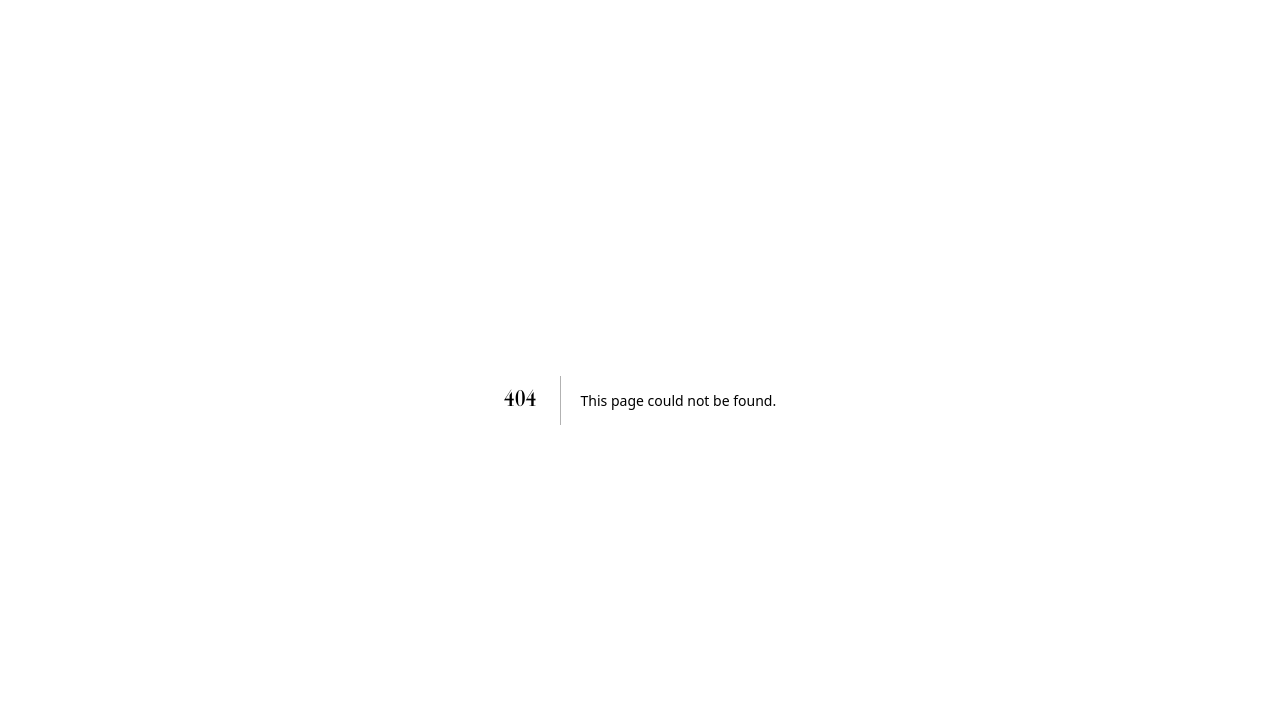
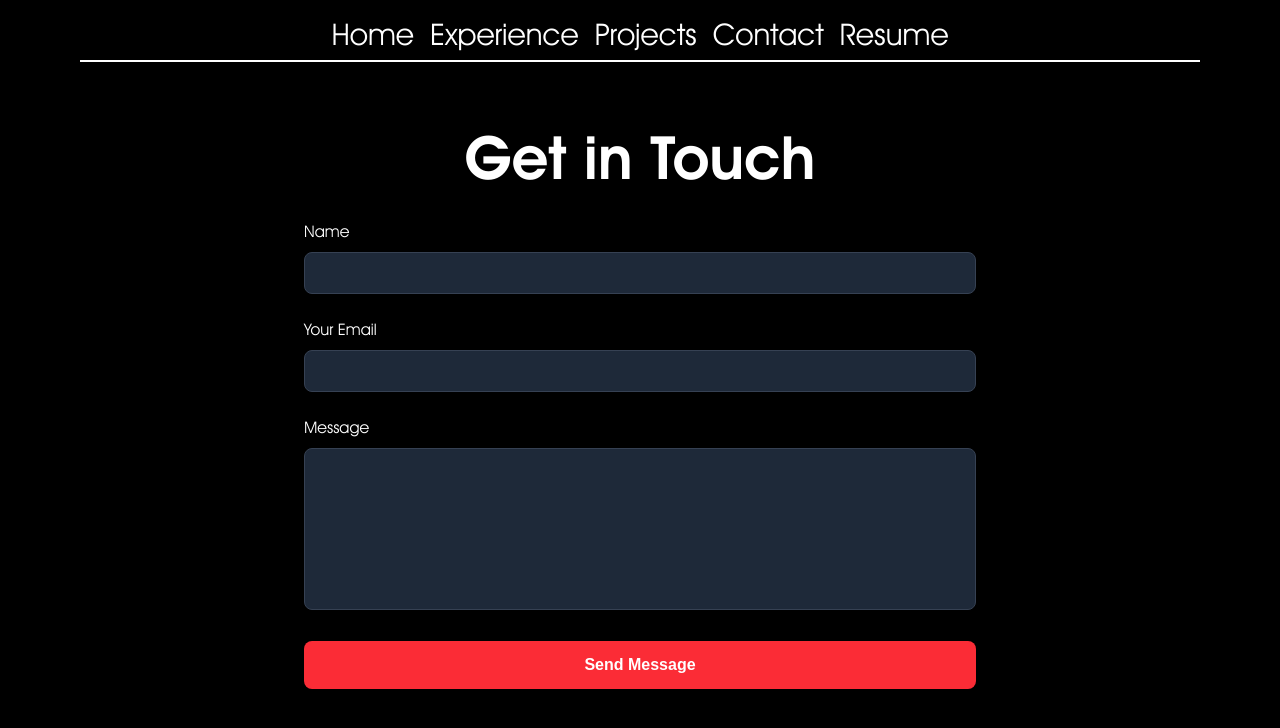
Before and after one commit to greg-chang/personal-site, a Next.js app: page /contact in a window 1280 px wide. Before the commit this address had no page. Shown: the top 728 px of the page. Built offline with nearby package versions, Linux system fonts and the light colour scheme.

Commit message:
added contact page

```diff
--- /dev/null
+++ b/next.config.js
@@ -0,0 +1,9 @@
+/** @type {import('next').NextConfig} */
+const nextConfig = {
+    env: {
+        EMAIL_USER: process.env.EMAIL_USER,
+        EMAIL_PASS: process.env.EMAIL_PASS,
+    },
+}
+
+module.exports = nextConfig
--- a/next.config.mjs
+++ b/next.config.mjs
@@ -6,6 +6,10 @@ const nextConfig = {
             use: 'raw-loader'
         });
         return config;
+    },
+    env: {
+        EMAIL_USER: process.env.EMAIL_USER,
+        EMAIL_PASS: process.env.EMAIL_PASS
     }
 };
 
--- a/package.json
+++ b/package.json
@@ -13,6 +13,7 @@
     "framer-motion": "^12.5.0",
     "lucide-react": "^0.479.0",
     "next": "15.2.1",
+    "nodemailer": "^7.0.2",
     "raw-loader": "^4.0.2",
     "react": "^19.0.0",
     "react-dom": "^19.0.0",
--- a/src/app/about/page.js
+++ /dev/null
@@ -1,12 +0,0 @@
-import '@/app/globals.css';
-import Header from '../components/header';
-import { motion, useScroll, useAnimationControls } from 'framer-motion';
-
-export default function About() {
-    return (
-        <div>
-            <Header />
-            <h1>About</h1>
-        </div>
-    );
-}
--- /dev/null
+++ b/src/app/api/contact/route.js
@@ -0,0 +1,54 @@
+import nodemailer from 'nodemailer';
+
+export async function POST(req) {
+    try {
+        const { name, email, message } = await req.json();
+        console.log('Received form data:', { name, email, message }); // Debug log
+
+        // Create a transporter using SMTP
+        const transporter = nodemailer.createTransport({
+            service: 'gmail',
+            auth: {
+                user: process.env.EMAIL_USER,
+                pass: process.env.EMAIL_PASS
+            }
+        });
+
+        // Email options
+        const mailOptions = {
+            from: process.env.EMAIL_USER,
+            to: process.env.EMAIL_USER, // Send to yourself
+            subject: `New Contact Form Message from ${name}`,
+            text: `
+Name: ${name}
+Email: ${email}
+––––––––––––––––––––––––––––
+Message:
+            ${message}
+            `,
+            replyTo: email
+        };
+
+        // Send email
+        const info = await transporter.sendMail(mailOptions);
+        console.log('Email sent:', info); // Debug log
+
+        return new Response(JSON.stringify({ message: 'Email sent successfully' }), {
+            status: 200,
+            headers: {
+                'Content-Type': 'application/json',
+            },
+        });
+    } catch (error) {
+        console.error('Error sending email:', error);
+        return new Response(JSON.stringify({
+            message: 'Failed to send email',
+            error: error.message
+        }), {
+            status: 500,
+            headers: {
+                'Content-Type': 'application/json',
+            },
+        });
+    }
+}
--- a/src/app/components/header.js
+++ b/src/app/components/header.js
@@ -1,13 +1,31 @@
 import '@/app/globals.css';
 
 function Header({ scrollToExperience, scrollToProjects }) {
+  const handleExperienceClick = (e) => {
+    e.preventDefault();
+    if (window.location.pathname !== '/') {
+      window.location.href = '/#experience';
+    } else {
+      scrollToExperience();
+    }
+  };
+
+  const handleProjectsClick = (e) => {
+    e.preventDefault();
+    if (window.location.pathname !== '/') {
+      window.location.href = '/#projects';
+    } else {
+      scrollToProjects();
+    }
+  };
   return (
     <nav className="pb-2 flex flex-col items-center bg-transparent absolute top-0 left-0 right-0 z-10">
       <ul className="flex space-x-4 ml-10 mr-10 mt-4 items-center text-white">
         <div className="flex space-x-4 sm:text:xl md:text-2xl lg:text-3xl avgar-font ">
-          <li><a onClick={scrollToExperience} className="hover:text-red-400 cursor-pointer">Experience</a></li>
-          <li><a onClick={scrollToProjects} className="hover:text-red-400 cursor-pointer">Projects</a></li>
-          <li><a href="#contact" className="hover:text-red-400">Contact</a></li>
+          <li><a href="/" className="hover:text-red-400 cursor-pointer">Home</a></li>
+          <li><a href="/#experience" onClick={handleExperienceClick} className="hover:text-red-400 cursor-pointer">Experience</a></li>
+          <li><a href="/#projects" onClick={handleProjectsClick} className="hover:text-red-400 cursor-pointer">Projects</a></li>
+          <li><a href="/contact" className="hover:text-red-400">Contact</a></li>
           <li><a href="/Resume/Greg Chang Resume.pdf" target="_blank" className="hover:text-red-400">Resume</a></li>
         </div>
       </ul>
--- /dev/null
+++ b/src/app/contact/page.js
@@ -0,0 +1,110 @@
+'use client'
+import '@/app/globals.css';
+import Header from '@/app/components/header';
+import { useState } from 'react';
+
+export default function Contact() {
+    const [formData, setFormData] = useState({
+        name: '',
+        email: '',
+        message: ''
+    });
+    const [status, setStatus] = useState('');
+
+    const handleSubmit = async (e) => {
+        e.preventDefault();
+        setStatus('sending');
+
+        try {
+            const response = await fetch('/api/contact', {
+                method: 'POST',
+                headers: {
+                    'Content-Type': 'application/json',
+                },
+                body: JSON.stringify(formData),
+            });
+
+            if (response.ok) {
+                setStatus('success');
+                setFormData({ name: '', email: '', message: '' });
+            } else {
+                setStatus('error');
+            }
+        } catch (error) {
+            setStatus('error');
+        }
+    };
+
+    const handleChange = (e) => {
+        const { name, value } = e.target;
+        setFormData(prev => ({
+            ...prev,
+            [name]: value
+        }));
+    };
+
+    return (
+        <div className='min-h-screen bg-black'>
+            <Header />
+            <div className='flex flex-col items-center container mx-auto px-4 pt-32'>
+                <h1 className='text-white  text-4xl md:text-5xl lg:text-6xl font-bold mb-8 avgar-font'>Get in Touch</h1>
+
+                <form onSubmit={handleSubmit} className='w-full max-w-2xl mx-auto space-y-6'>
+                    <div>
+                        <label htmlFor="name" className='block text-white mb-2 avgar-font'>Name</label>
+                        <input
+                            type="text"
+                            id="name"
+                            name="name"
+                            value={formData.name}
+                            onChange={handleChange}
+                            required
+                            className='w-full px-4 py-2 rounded-lg bg-gray-800 text-white border border-gray-700 focus:border-red-400 focus:outline-none'
+                        />
+                    </div>
+
+                    <div>
+                        <label htmlFor="youremail" className='block text-white mb-2 avgar-font'>Your Email</label>
+                        <input
+                            type="email"
+                            id="email"
+                            name="email"
+                            value={formData.email}
+                            onChange={handleChange}
+                            required
+                            className='w-full px-4 py-2 rounded-lg bg-gray-800 text-white border border-gray-700 focus:border-red-400 focus:outline-none'
+                        />
+                    </div>
+
+                    <div>
+                        <label htmlFor="message" className='block text-white mb-2 avgar-font'>Message</label>
+                        <textarea
+                            id="message"
+                            name="message"
+                            value={formData.message}
+                            onChange={handleChange}
+                            required
+                            rows="6"
+                            className='w-full px-4 py-2 rounded-lg bg-gray-800 text-white border border-gray-700 focus:border-red-400 focus:outline-none resize-none'
+                        />
+                    </div>
+
+                    <button
+                        type="submit"
+                        disabled={status === 'sending'}
+                        className='w-full py-3 px-6 rounded-lg bg-red-500 hover:bg-red-600 text-white font-semibold transition-colors duration-200 disabled:opacity-50 disabled:cursor-not-allowed'
+                    >
+                        {status === 'sending' ? 'Sending...' : 'Send Message'}
+                    </button>
+
+                    {status === 'success' && (
+                        <p className='text-green-400 text-center avgar-font'>Message sent successfully!</p>
+                    )}
+                    {status === 'error' && (
+                        <p className='text-red-400 text-center avgar-font'>Failed to send message. Please try again.</p>
+                    )}
+                </form>
+            </div>
+        </div>
+    );
+}
--- a/src/app/page.js
+++ b/src/app/page.js
@@ -25,7 +25,19 @@ export default function Home() {
     projectsRef.current?.scrollIntoView({ behavior: 'smooth' });
   };
 
-  const phrases = ["CS student @ UCD", "software engineer", "product manager", "data scientist", "Visual Art Hobbyist"];
+  // Handle hash navigation on page load
+  useEffect(() => {
+    // Small delay to ensure smooth scroll after page load
+    setTimeout(() => {
+      if (window.location.hash === '#experience' && experienceRef.current) {
+        scrollToExperience();
+      } else if (window.location.hash === '#projects' && projectsRef.current) {
+        scrollToProjects();
+      }
+    }, 100);
+  }, []);
+
+  const phrases = ["CS student @ UCD", "software engineer", "product manager", "data scientist", "visual art hobbyist"];
 
   useEffect(() => {
     const handleTyping = () => {
```
Also changed, not shown: 1 other file (tests, documents, lock files or other folders).
